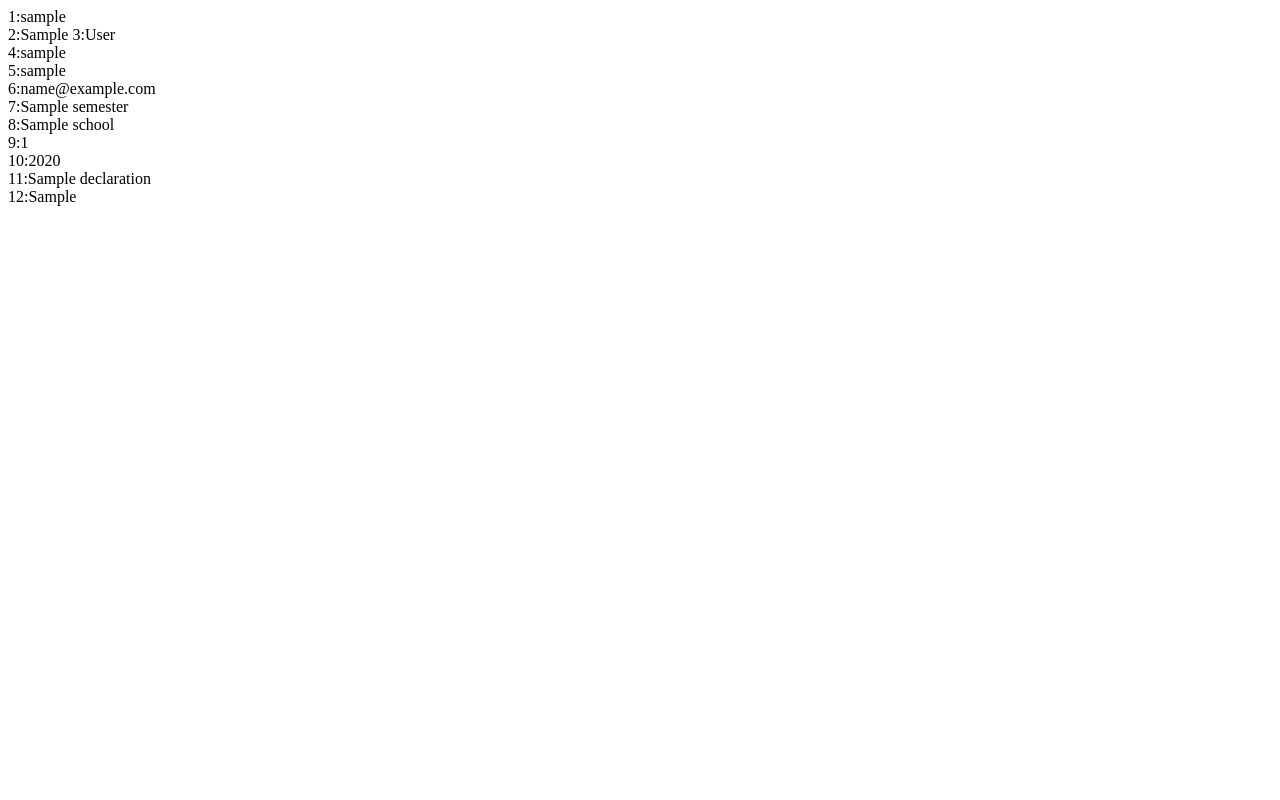
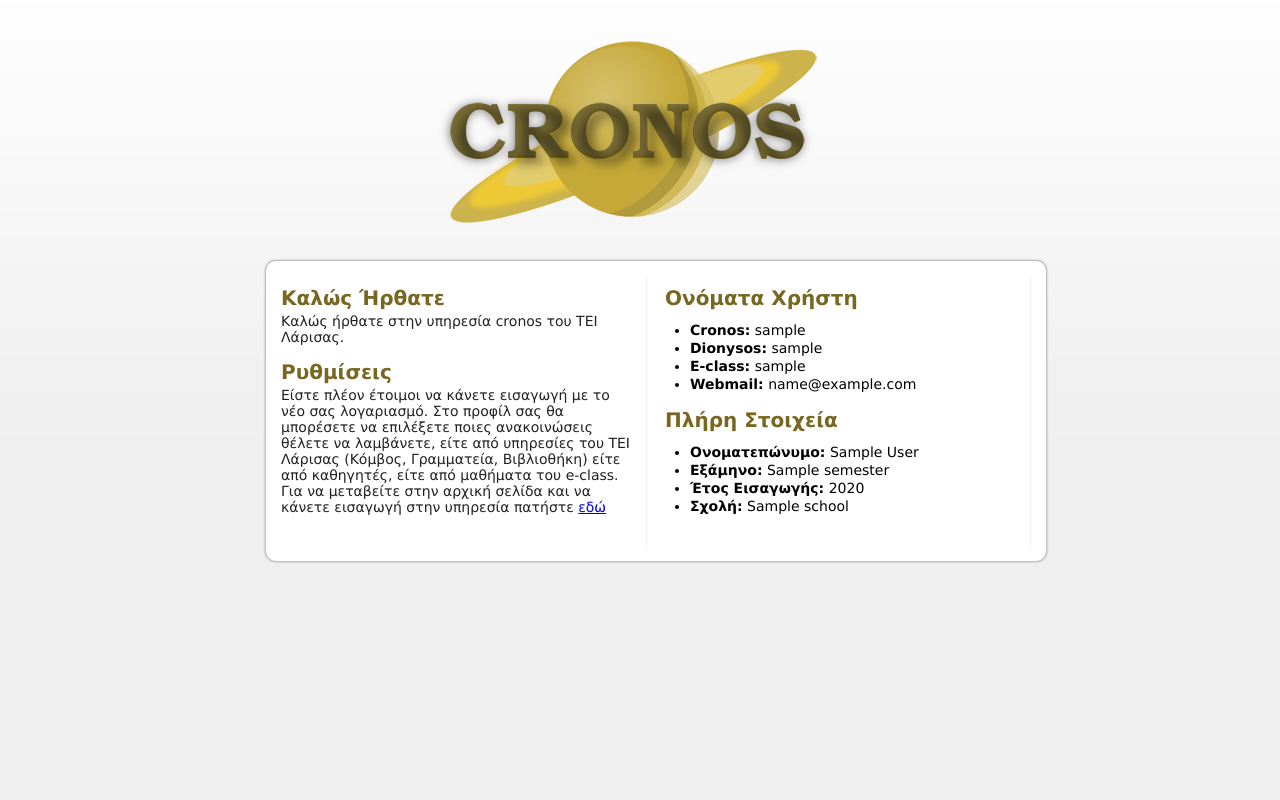
Before and after one commit to LinuxTeam-teilar/cronos.teilar.gr, a Django app: template templates/welcome.html in a window 1280 px wide. Run offline with Django 3.2, Linux system fonts and the light colour scheme; the template is opened without the code that fills it: most values are stand-ins (such as "Sample title", 1, 10 or a date in 2020); some libraries are stand-ins or nearby versions.

Commit message:
Finish welcome screen: use the same design as in signup and login procedure, with small additions to CSS

```diff
--- a/media/style_login.css
+++ b/media/style_login.css
@@ -28,6 +28,16 @@ h1 { width: 450px; height: 230px; margin: 0 auto; background: url("./images/logo
 #info ul { position: relative; top: -5px; margin: 0 0 0 25px; list-style-type: disc; }
 
 #info ul>li { font: normal 14px/18px Verdana,Arial,sans-serif; }
+
+#welcome { width: 365px; height: 270px; float: right; border-right: solid 1px #efefef; }
+
+#welcome h3 { margin: 10px 0 0 0; font: bold 20px Verdana,Arial,sans-serif; color: #786721; }
+
+#welcome p { width: 350px; margin: 3px 0 15px 0; color: #212121; font: normal 14px Verdana,Arial,sans-serif; }
+
+#welcome ul { position: relative; top: -5px; margin: 0 0 0 25px; list-style-type: disc; }
+
+#welcome ul>li { font: normal 14px/18px Verdana,Arial,sans-serif; }
 
 #login-form { width: 375px; height: 270px; float: left; border-left: solid 1px #d5d5d5; }
 
--- a/templates/welcome.html
+++ b/templates/welcome.html
@@ -1,13 +1,45 @@
-<title>{{head_title}}CRONOS</title>
-1:{{username}}<br />
-2:{{first_name}}
-3:{{last_name}}<br />
-4:{{dionysos_username}}<br />
-5:{{eclass_username}}<br />
-6:{{webmail_username}}<br />
-7:{{semester}}<br />
-8:{{school}}<br />
-9:{{registration_number}}<br />
-10:{{introduction_year}}<br />
-11:{{declaration}}<br />
-12:{{eclass_lessons}}<br />
+<!DOCTYPE html PUBLIC "-//W3C//DTD XHTML 1.0 Strict//EN" "http://www.w3.org/TR/xhtml1/DTD/xhtml1-strict.dtd">
+<html xmlns="http://www.w3.org/1999/xhtml" xml:lang="en" lang="en">
+	<head>
+		<meta http-equiv="content-type" content="text/html; charset=UTF-8" />
+		<title>{{ head_title }}Cronos</title>
+		<link rel="stylesheet" href="/other/reset.css">
+		<link rel="stylesheet" href="/other/style_login.css">
+		<script type="text/javascript" src="http://ajax.googleapis.com/ajax/libs/jquery/1.4.2/jquery.min.js"></script>
+		<script type="text/javascript">
+		</script>
+	</head>
+	<body>
+		<div id="container">
+			<h1>CRONOS</h1>
+			<div id="login">
+				<div id="info">
+					<h3>Καλώς Ήρθατε</h3>
+					<p>Καλώς ήρθατε στην υπηρεσία cronos του ΤΕΙ Λάρισας.</p>
+					<h3>Ρυθμίσεις</h3>
+					<p>Είστε πλέον έτοιμοι να κάνετε εισαγωγή με το νέο σας λογαριασμό. Στο προφίλ σας θα μπορέσετε να επιλέξετε ποιες ανακοινώσεις θέλετε να λαμβάνετε, είτε από υπηρεσίες του ΤΕΙ Λάρισας (Κόμβος, Γραμματεία, Βιβλιοθήκη) είτε από καθηγητές, είτε από μαθήματα του e-class. Για να μεταβείτε στην αρχική σελίδα και να κάνετε εισαγωγή στην υπηρεσία πατήστε <a href="/">εδώ</a></p>
+				</div>
+				<div id="welcome">
+					<h3>Ονόματα Χρήστη</h3><br />
+					<ul>
+						<li><b>Cronos:</b> {{ username }}</li>
+						<li><b>Dionysos:</b> {{ dionysos_username }}</li>
+						{% if eclass_username %}
+						<li><b>E-class:</b> {{ eclass_username }}</li>
+						{% endif %}
+						{% if webmail_username %}
+						<li><b>Webmail:</b> {{ webmail_username }}</li>
+						{% endif %}
+					</ul>
+					<h3>Πλήρη Στοιχεία</h3><br />
+					<ul>
+						<li><b>Ονοματεπώνυμο:</b> {{ first_name }} {{ last_name }}</li>
+						<li><b>Εξάμηνο:</b> {{ semester }}</li>
+						<li><b>Έτος Εισαγωγής:</b> {{ introduction_year }}</li>
+						<li><b>Σχολή:</b> {{ school }}</li>
+					</ul>
+				</div>
+			</div>
+		</div>
+	</body>
+</html>
```
Also changed, not shown: signup/views.py (+9 -3 lines).
